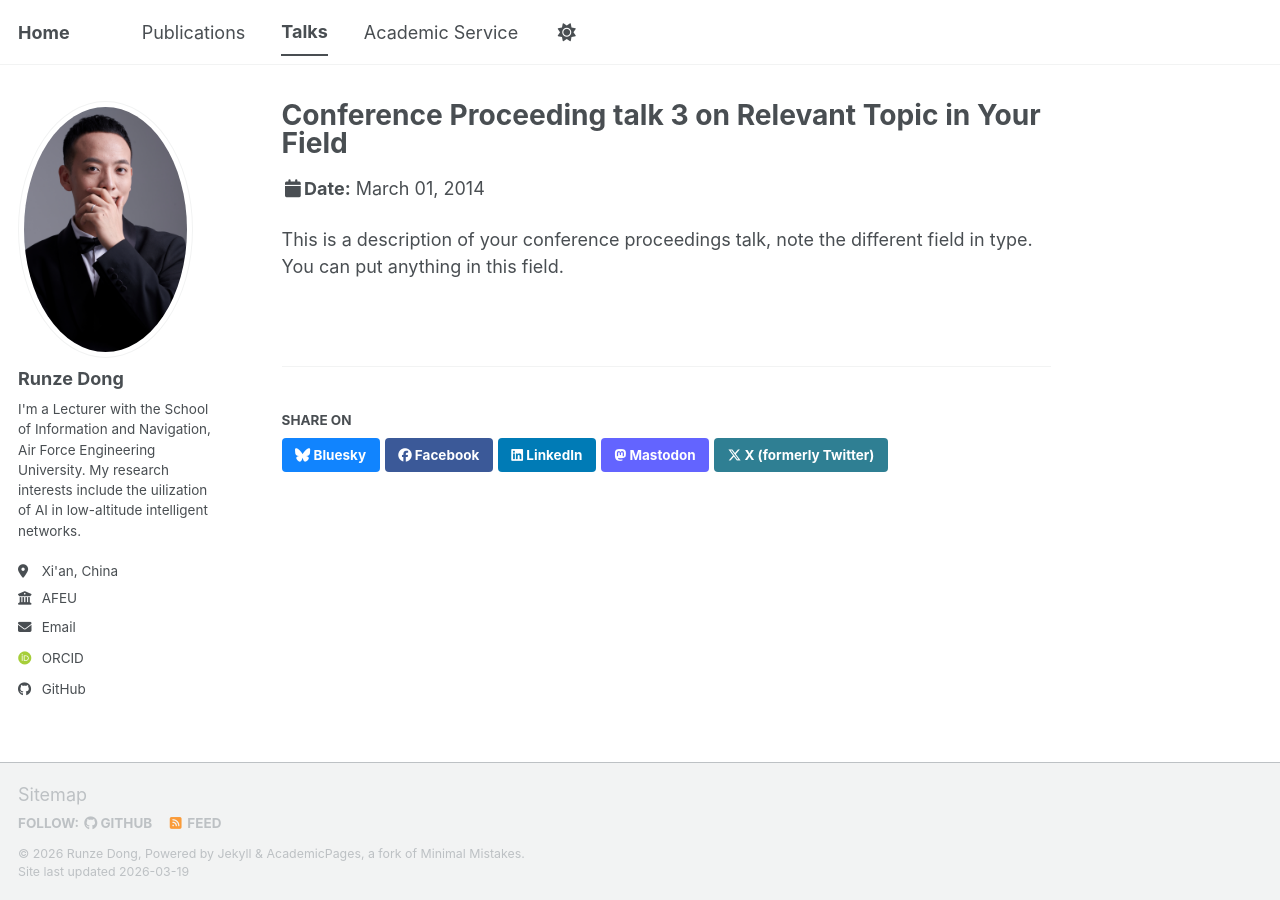
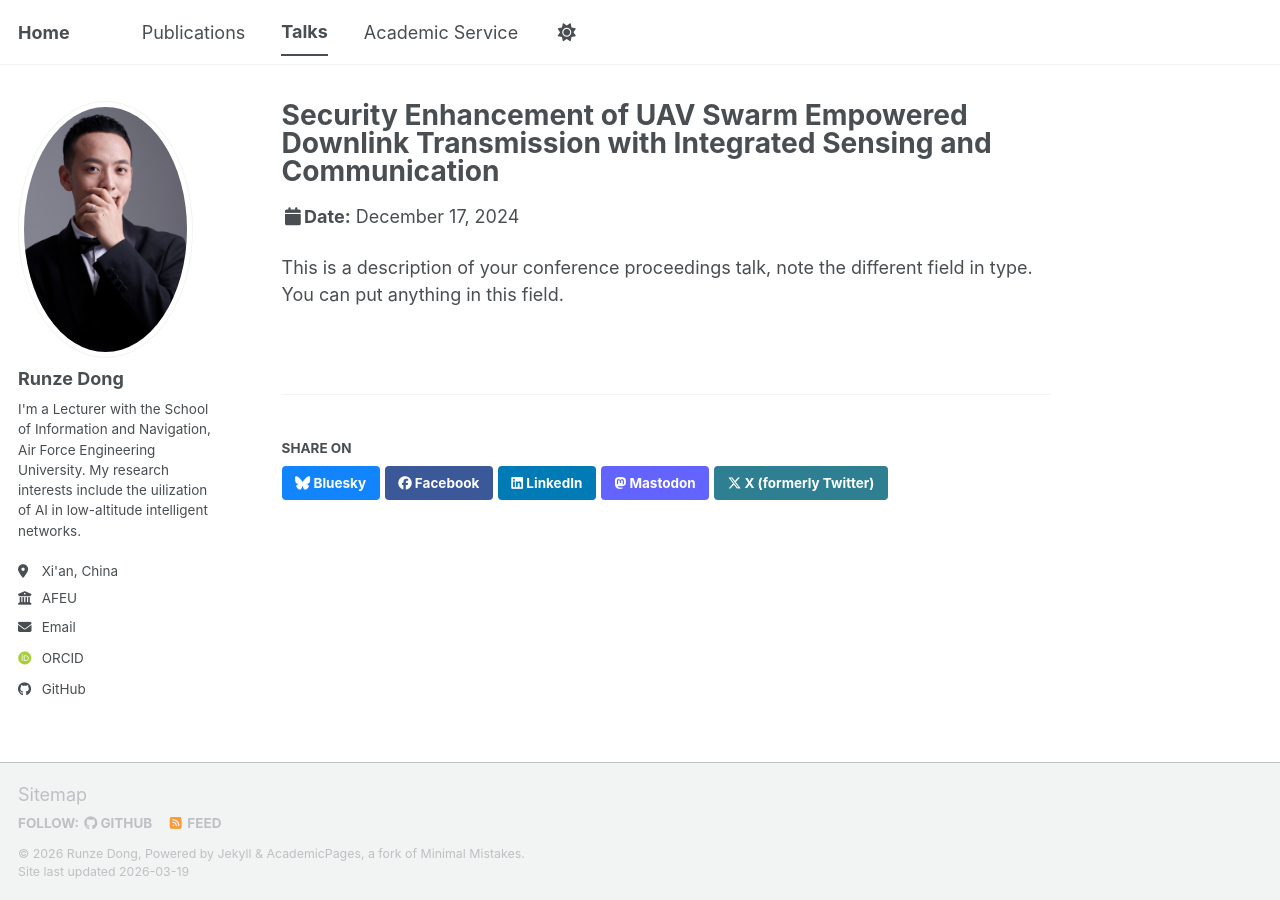
Before and after one commit to drzaxx/drzaxx.github.io, a Jekyll site: the page built from _talks/2014-03-01-talk-3.md, in a window 1280 px wide. Built offline with Jekyll 4.4.1, drawn with Linux system fonts in a browser that asks for light colours; some web fonts are replaced; a script bundle is joined from its source files by our own code; library files that are not in the unit come from our copies.

Commit message:
Update talk details for conference proceedings

```diff
--- a/_talks/2014-03-01-talk-3.md
+++ b/_talks/2014-03-01-talk-3.md
@@ -1,11 +1,11 @@
 ---
-title: "Conference Proceeding talk 3 on Relevant Topic in Your Field"
+title: "Security Enhancement of UAV Swarm Empowered Downlink Transmission with Integrated Sensing and Communication"
 collection: talks
 type: "Conference proceedings talk"
 permalink: /talks/2014-03-01-talk-3
-venue: "Testing Institute of America 2014 Annual Conference"
-date: 2014-03-01
-location: "Los Angeles, CA, USA"
+venue: "TrustCom-21: Security (IX)"
+date: 2024-12-17
+location: "Sanya, China"
 ---
 
 This is a description of your conference proceedings talk, note the different field in type. You can put anything in this field.
```
